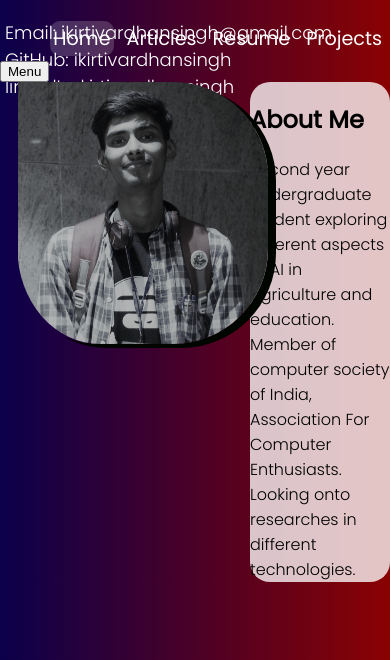
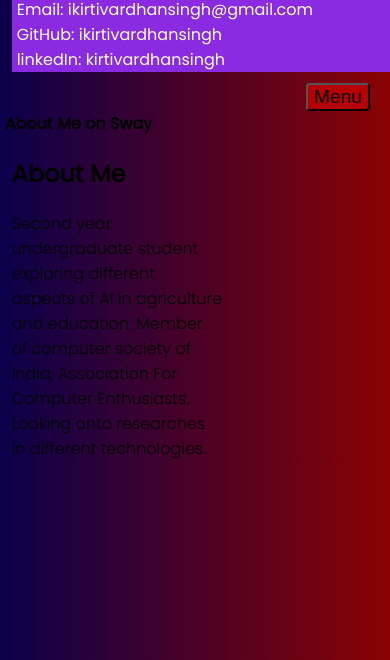
Before and after one commit to ikirtivardhansingh/portfolio, a plain HTML site: page index.html in a window 390 px wide. Shown: the part 184-844 px from the top of the page. Drawn offline with Linux system fonts and the light colour scheme.

Commit message:
Add files via upload

```diff
--- a/css/style.css
+++ b/css/style.css
@@ -10,6 +10,12 @@ body {
     background-color: rgba(255, 255, 255, 0.185);
     border-radius: 10px;
     border-color: black;
+}
+
+a {
+    color: white;
+    text-decoration: none;
+    margin: 5px;
 }
 
 .lnk:hover {
@@ -40,11 +46,45 @@ body {
     align-self: center;
 }
 
+.col-wide-60 {
+    width: 60%;
+    align-self: center
+}
 
+.col-wide-30 {
+    width: 30%;
+    align-self: center;
+}
+
+
+/*Side way Padding*/
+
+.side-pad-5 {
+    padding: 0 5% 0;
+}
+
+.side-pad-20 {
+    padding: 0 20% 0;
+}
+
+.col-wide
 /*Text-fonts*/
 
 p3 {
     font-family: 'Segoe UI', Tahoma, Geneva, Verdana, sans-serif;
+}
+
+.poptxt {
+    font-family: 'poppins';
+}
+
+.popin1 {
+    font-family: 'Poppins', sans-serif;
+}
+
+.popin2 {
+    font-family: 'Poppins', sans-serif;
+    font-weight: 300;
 }
 
 
@@ -52,6 +92,14 @@ p3 {
 
 .txt1 {
     font-size: 1em;
+}
+
+.txt1-2 {
+    font-size: 1.2em;
+}
+
+.txt1-5 {
+    font-size: 1.5em;
 }
 
 .txt2 {
@@ -70,23 +118,55 @@ hr {
 
 @media only screen and (max-width: 425px) {
     .header {
+        margin: 3%;
         width: 100%;
         height: auto;
+        background-color: blueviolet;
+    }
+    .nav {
+        display: none;
+    }
+    .dropdown {
+        align-self: center;
+        display: flex;
+        justify-content: flex-end;
+        font-size: initial;
+        width: auto;
+        height: auto;
+    }
+    .dropbutton {
+        margin-right: 20px;
+        transition: 04.s;
+        background-color: rgba(212, 0, 0, 0.671);
+        border-radius: 4px;
+        position: relative;
+    }
+    .dropbutton:hover {
+        background-color: rgba(245, 245, 245, 0.5);
+    }
+    .ele {
+        padding: 3px;
+        margin: 5 px;
+    }
+    .img {
+        display: none;
+    }
+    .ele:hover {
+        color: rgb(0, 8, 124);
+        background-color: tomato;
+        transition: 0.7s;
+        border-radius: 4px;
+    }
+    a {
+        text-decoration: none;
     }
 }
 
+
+/*
 @media only screen and (max-width: 2560px) {
-    .popin1 {
-        font-family: 'Poppins', sans-serif;
-    }
-    .popin2 {
-        font-family: 'Poppins', sans-serif;
-        font-weight: 300;
-    }
-    .black {
-        color: black;
-    }
-    /*-------------------------*/
+    /*-------------------------
+
 .header {
     width: 100%;
     height: 200px;
@@ -95,51 +175,55 @@ hr {
     flex-wrap: wrap;
     align-content: center;
 }
+
 .intro {
     padding: 3%;
     width: 65%;
 }
+
 .contact {
     align-self: center;
     font-size: 15px;
 }
+
 .nav {
     display: flex;
     justify-content: flex-end;
-        margin-right: 10%;
     align-content: center;
     width: 100%;
 }
+
 .ele {
     display: ruby-text-container;
     padding: 3px;
     margin: 5 px;
 }
+
 .ele:hover {
     color: rgb(0, 8, 124);
     background-color: tomato;
     transition: 0.7s;
     border-radius: 4px;
 }
-    .poptxt {
-        font-family: 'poppins';
-    }
+
 .weight300 {
     font-weight: 300;
 }
-    a {
-        color: white;
-        text-decoration: none;
-        margin: 5px;
-        font-size: 1.2em;
+
+
+.card {
+    width: auto;
 }
+
 .flip {
     background-color: transparent;
     width: 250px;
     height: 250px;
     perspective: 1000px;
-        margin-left: 2%;
+    margin: 0 2% 0;
+    margin-left: 5%;
 }
+
 .flip-area {
     position: relative;
     width: 100%;
@@ -148,9 +232,11 @@ hr {
     transition: 0.9s;
     transform-style: preserve-3d;
 }
+
 .flip:hover .flip-area {
     transform: rotateY(180deg);
 }
+
 .front-flip,
 .back-flip {
     position: absolute;
@@ -159,42 +245,59 @@ hr {
     -webkit-backface-visibility: hidden;
     backface-visibility: hidden;
 }
+
 .back-flip {
-        background-color: whitesmoke;
-        color: white;
-        text-align: center;
+    background-color: rgb(230, 171, 63);
+    display: flex;
+    align-items: center;
+    justify-content: center;
     transform: rotateY(180deg);
     border-radius: 95px;
     border-top-left-radius: 10px;
     box-shadow: 8px 4px rgba(0, 5, 0, 4.2);
 }
-    .front-flip .img {
+
+.front-flip,
+.img {
     width: 250px;
     height: auto;
     border-radius: 95px;
     border-top-left-radius: 10px;
-        padding-left: 5%;
     box-shadow: 8px 4px rgba(0, 5, 0, 4.2);
 }
+
 .content {
     width: 100%;
     height: auto;
 }
+
 .container {
     display: flex;
     justify-content: flex-start;
+    flex-direction: row;
+    margin-top: 3em;
+}
 
-    }
 .container-ver {
     display: flex;
+    flex-wrap: wrap;
     justify-content: center;
 }
+
+.container>div {
+    justify-self: flex-start;
+}
+
 .block {
     background-color: rgba(255, 255, 255, 0.774);
     border-radius: 20px;
     vertical-align: 50%;
 }
+
 .para {
     padding: 20px;
 }
+
+
 }
+*/
```
Lines whose indentation alone changed are shown as unchanged.
